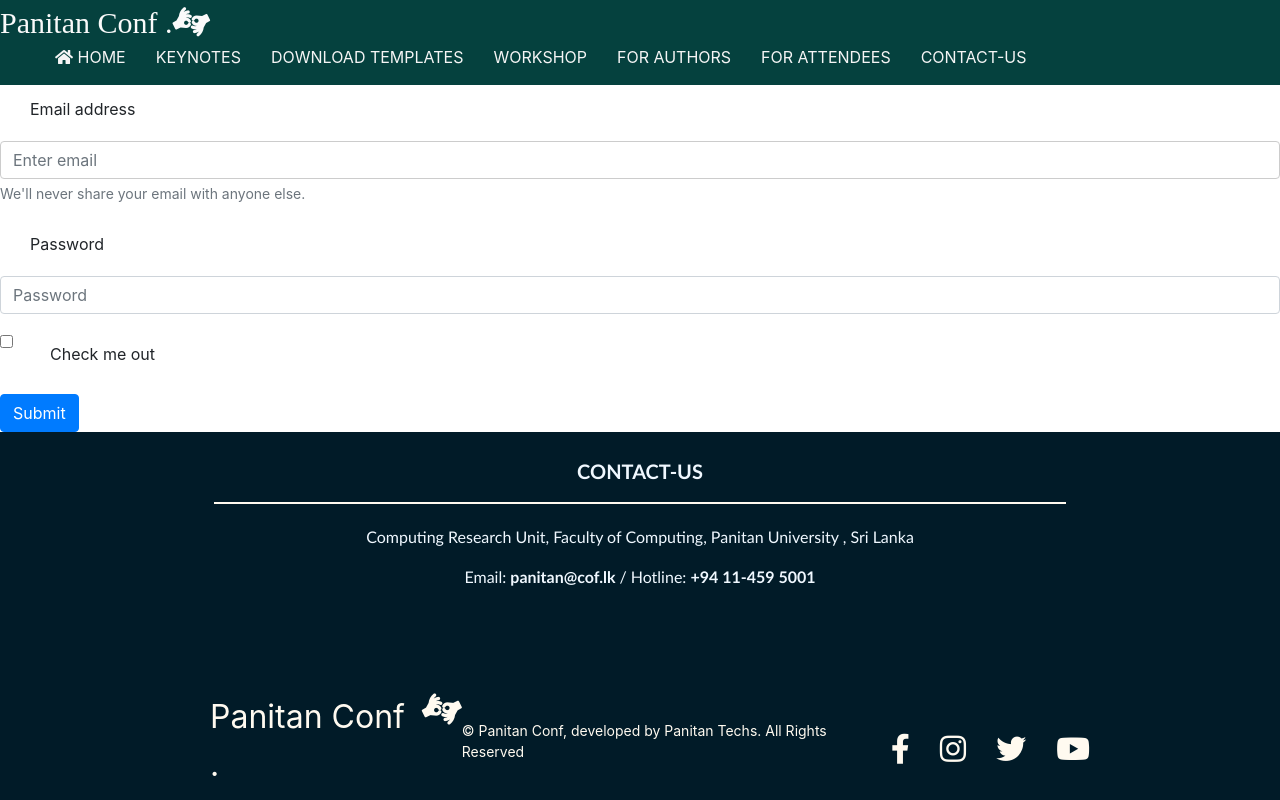
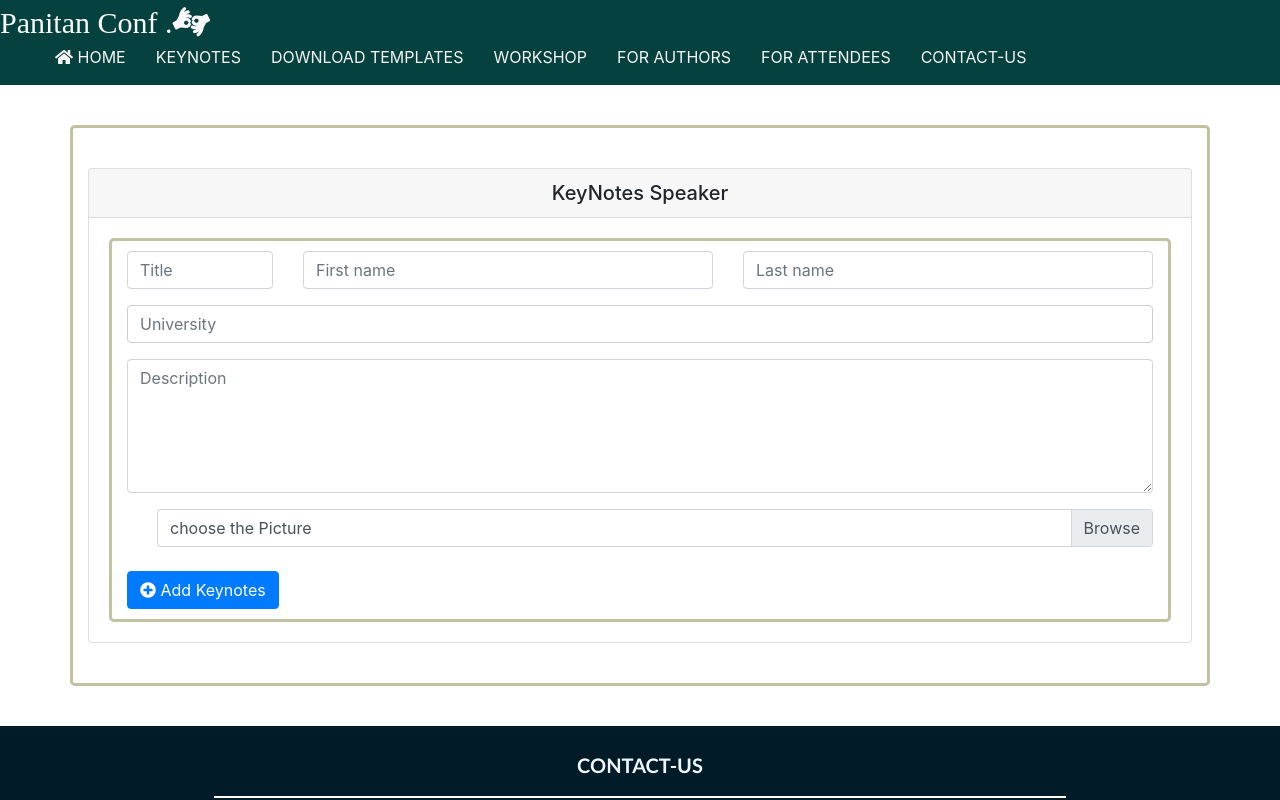
Before and after one commit to Malindu-Upendra/2021_S1_REG_WE_29_AF_Conference_Project, a React (Create React App) app in the folder client/: page /createKeynotes in a window 1280 px wide. Shown: the top 800 px of the page. Built offline with nearby package versions, Linux system fonts and the light colour scheme.

Commit message:
Editor frontend pages designed

```diff
--- a/client/src/components/pages/Editor/AddConferenceTracks/AddConferenceTracks.jsx
+++ b/client/src/components/pages/Editor/AddConferenceTracks/AddConferenceTracks.jsx
@@ -1,9 +1,8 @@
 import {Component} from "react";
 import Card from 'react-bootstrap/Card'
-import {Form} from "react-bootstrap";
+import {Button, Form} from "react-bootstrap";
 import {TextField} from "@material-ui/core";
-import Button from "@material-ui/core/Button";
-import Icon from '@material-ui/core/Icon';
+
 
 export class AddConferenceTracks extends Component{
 
@@ -36,13 +35,8 @@ export class AddConferenceTracks extends Component{
 
                         </Form.Group>
 
-                        <Button style={{ marginLeft: '25%'}}
-                            variant="contained"
-                            color="primary"
-                            size="large"
-                            type={"submit"}
-                            startIcon={<Icon className="fa fa-plus-circle" />}
-                        >
+                        <Button variant="primary" type="submit">
+                            <i className="fas fa-plus-circle"></i> {}
                             Add Conference Tracks
                         </Button>
                     </Form>
--- a/client/src/components/pages/Editor/AddImportantDates/AddImportantDates.jsx
+++ b/client/src/components/pages/Editor/AddImportantDates/AddImportantDates.jsx
@@ -1,9 +1,7 @@
 import {Component} from "react";
 import Card from 'react-bootstrap/Card'
-import {Form} from "react-bootstrap";
+import {Button, Form} from "react-bootstrap";
 import {TextField} from "@material-ui/core";
-import Button from "@material-ui/core/Button";
-import Icon from '@material-ui/core/Icon';
 
 
 export class AddImportantDates extends Component{
@@ -36,14 +34,9 @@ export class AddImportantDates extends Component{
 
                         </Form.Group>
 
-                        <Button
-                            variant="contained"
-                            color="primary"
-                            size="large"
-                            type={"submit"}
-                            startIcon={<Icon className="fa fa-plus-circle" />}
-                        >
-                            Add Date
+                        <Button variant="primary" type="submit">
+                            <i className="fas fa-plus-circle"></i> {}
+                            Add Important Date
                         </Button>
                     </Form>
 
--- a/client/src/components/pages/Editor/CreateKeynotes/CreateKeynotes.jsx
+++ b/client/src/components/pages/Editor/CreateKeynotes/CreateKeynotes.jsx
@@ -1,37 +1,74 @@
 import {Component} from "react";
-import {Button, Form} from "react-bootstrap";
-
+import Card from "react-bootstrap/Card";
+import {Button, Col, Container, Form, Row} from "react-bootstrap";
+import Icon from "@material-ui/core/Icon";
 
 
 export class CreateKeynotes extends Component{
 
     render() {
         return(
-                <>
-                    <Form>
-                        <Form.Group controlId="formBasicEmail">
-                            <Form.Label>Email address</Form.Label>
-                            <Form.Control type="email" placeholder="Enter email" />
-                            <Form.Text className="text-muted">
-                                We'll never share your email with anyone else.
-                            </Form.Text>
-                        </Form.Group>
+                <div style={{paddingBottom:'40px', paddingTop:'40px'}}>
+                    <div className='container' style={{paddingTop:'40px', paddingBottom:'40px'}}>
+                    <Card>
+                        <Card.Header className="text-center" as="h5">KeyNotes Speaker</Card.Header>
+                        <Card.Body>
+                        <div className='container'>
 
-                        <Form.Group controlId="formBasicPassword">
-                            <Form.Label>Password</Form.Label>
-                            <Form.Control type="password" placeholder="Password" />
-                        </Form.Group>
-                        <Form.Group controlId="formBasicCheckbox">
-                            <Form.Check type="checkbox" label="Check me out" />
-                        </Form.Group>
-                        <Button variant="primary" type="submit">
-                            Submit
-                        </Button>
-                    </Form>
+                            <Form>
+                                <Row>
+
+                                    <Col sm='2'>
+                                        <Form.Control placeholder="Title"  />
+                                    </Col>
+
+                                    <Col sm='5'>
+                                        <Form.Control placeholder="First name"  />
+                                    </Col>
+                                    <Col sm='5'>
+                                        <Form.Control placeholder="Last name" />
+                                    </Col>
 
 
+                                </Row>
+                                <p></p>
+                                <Form.Group className="mb-3" controlId="formBasicEmail">
+                                    {/*<Form.Label>Email address</Form.Label>*/}
+                                    <Form.Control type="text" placeholder="University" />
+                                </Form.Group>
 
-                </>
+
+                                <Form.Group className="mb-3" controlId="formBasicPassword">
+                                    {/*<Form.Label>Password</Form.Label>*/}
+                                    <Form.Control as="textarea" rows="5" placeholder="Description" />
+                                </Form.Group>
+
+
+                                <Form.Group className="mb-4" controlId="formBasicPassword">
+
+                                    <Form.File
+                                        id="custom-file-translate-scss"
+                                        label="choose the Picture"
+                                        custom
+                                    />
+
+
+                                </Form.Group>
+
+
+                                <Button variant="primary" type="submit"
+                                >
+                                    <i className="fas fa-plus-circle"></i> {}
+                                     Add Keynotes
+                                </Button>
+
+
+                            </Form>
+                        </div>
+                        </Card.Body>
+                    </Card>
+                       </div>
+                </div>
 
         )
     }
```
Also changed, not shown: 1 other file (tests, documents, lock files or other folders).
